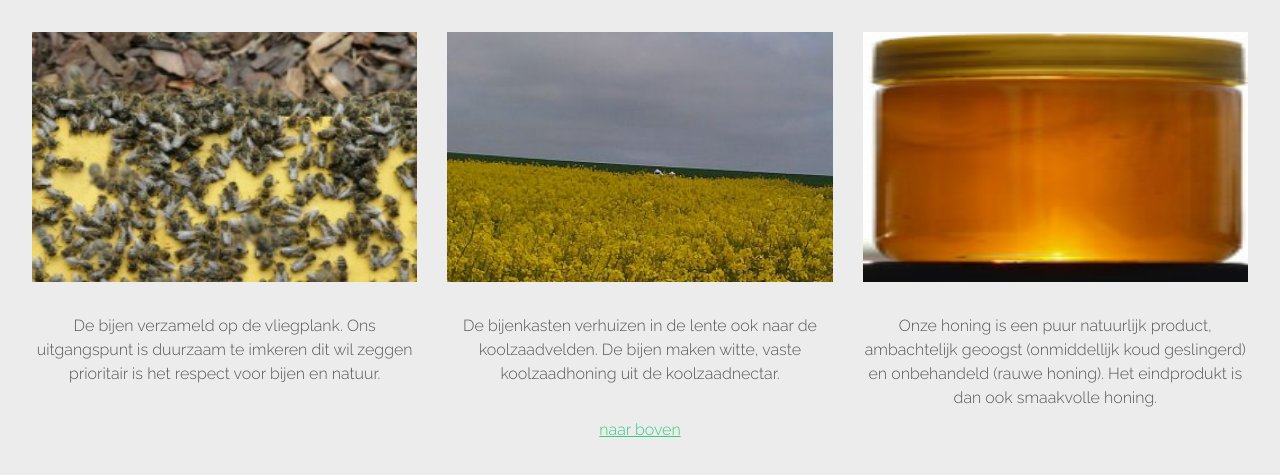
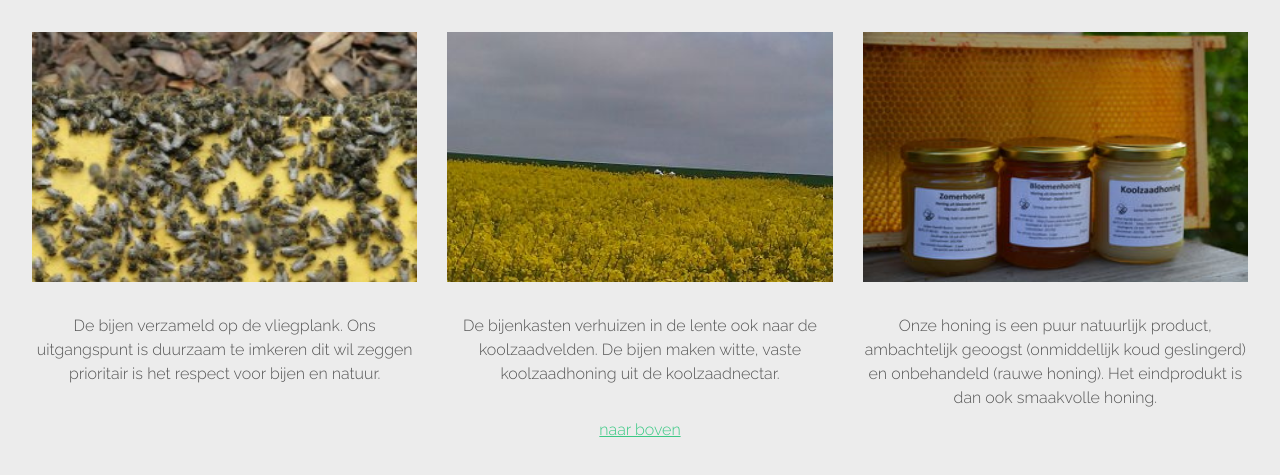
Before and after one commit to danielboons/honinguitviersel.be, a plain HTML site: page index.html in a window 1280 px wide. Shown: the part 599-1074 px from the top of the page. Drawn offline with Linux system fonts and the light colour scheme; some packages are replaced by stand-ins of ours; a script that the page names is missing.

Commit message:
foto honing veranderd

```diff
--- a/index.html
+++ b/index.html
@@ -110,7 +110,7 @@
                             <p><a href="#logo"> naar boven</a></p>
 						</section>
 					  <section class="4u">
-							<a href="#" class="image feature"><img src="images/helder honing.jpg" alt="" width="170" height="250"></a>
+							<a href="#" class="image feature"><img src="images/3soorten.jpg" alt="" width="170" height="250"></a>
 							<p> Onze honing is een puur natuurlijk product, ambachtelijk geoogst (onmiddellijk koud geslingerd) en onbehandeld (rauwe honing). Het eindprodukt is dan ook smaakvolle honing. </p>
 						</section>
 
```
Also changed, not shown: images/3soorten.jpg (added), 1 other file.
